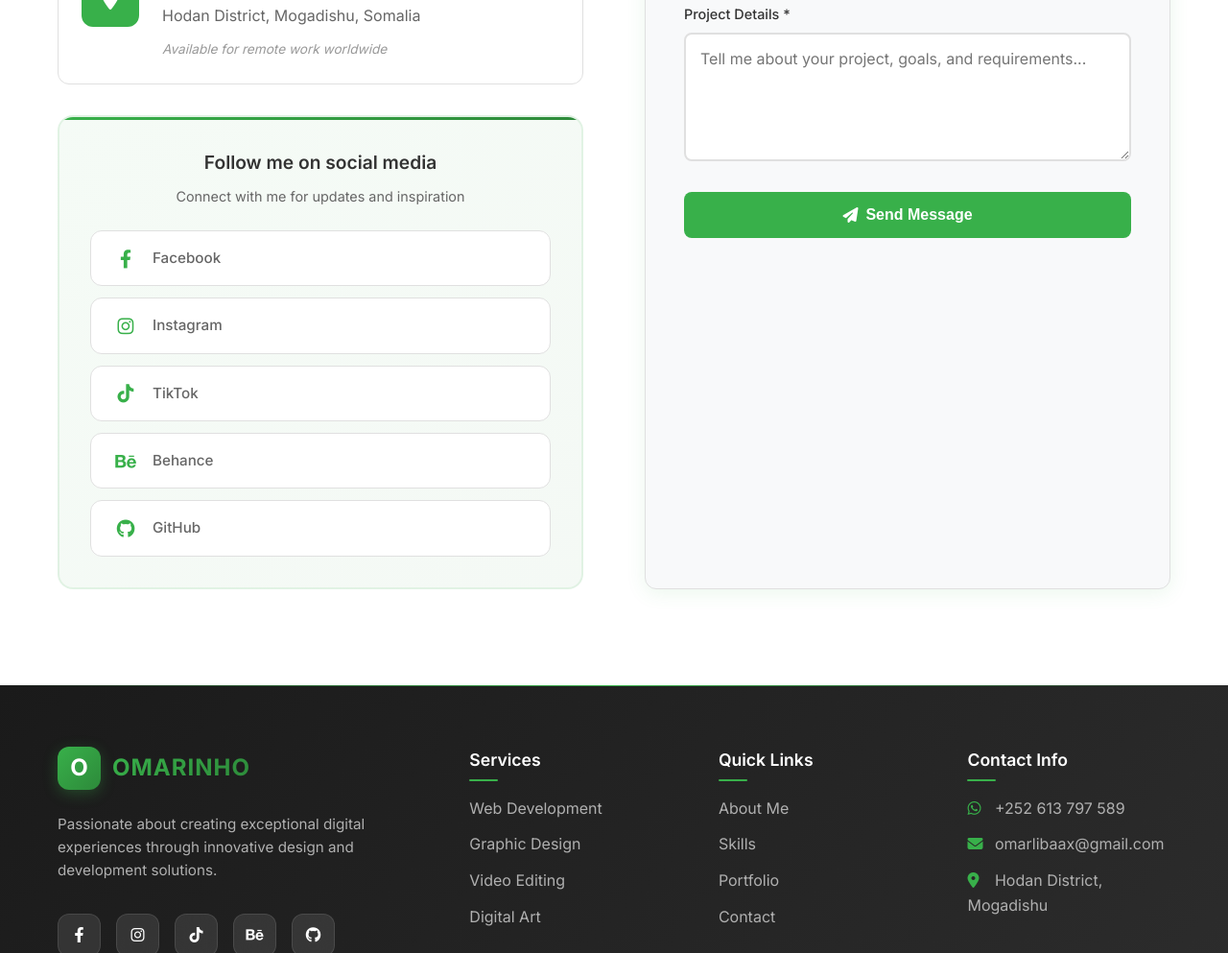
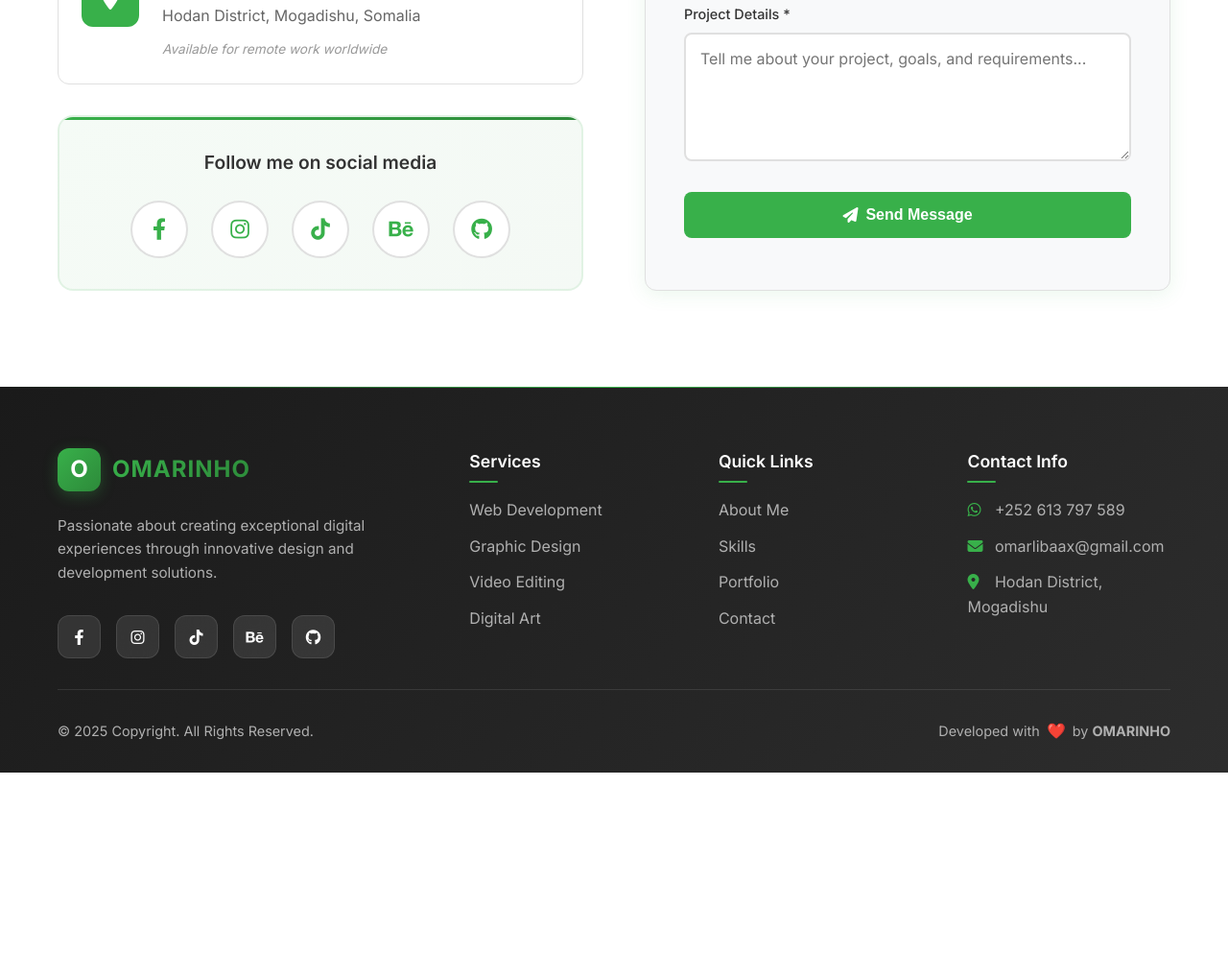
Before and after one commit to omarlibaax/MyPortifolio, a plain HTML site: page index.html in a window 1280 px wide. Shown: the part 5835-6828 px from the top of the page at 96% size. After the commit the page ends 6640 px from the top, so only its background shows below. Drawn offline with Linux system fonts and the light colour scheme.

Commit message:
Simplify social media section: Icons only with better alignment
- Removed social media names and subtitle text
- Changed layout from vertical cards to horizontal circular icons
- Improved alignment with centered flex layout
- Enhanced hover effects with background color change
- Better spacing and visual hierarchy
- Cleaner, more minimal design

```diff
--- a/index.html
+++ b/index.html
@@ -638,28 +638,22 @@
                     <div class="contact-social">
                         <div class="social-header">
                             <h3>Follow me on social media</h3>
-                            <p>Connect with me for updates and inspiration</p>
                         </div>
                         <div class="social-links">
                             <a href="https://www.facebook.com/omarlibaax10" class="social-link" aria-label="Facebook">
                                 <i class="fab fa-facebook-f"></i>
-                                <span class="social-name">Facebook</span>
                             </a>
                             <a href="https://www.instagram.com/omarlibax" class="social-link" aria-label="Instagram">
                                 <i class="fab fa-instagram"></i>
-                                <span class="social-name">Instagram</span>
                             </a>
                             <a href="https://www.tiktok.com/@omarlibaax" class="social-link" aria-label="TikTok">
                                 <i class="fab fa-tiktok"></i>
-                                <span class="social-name">TikTok</span>
                             </a>
                             <a href="https://www.behance.net/omarlibaax" class="social-link" aria-label="Behance">
                                 <i class="fab fa-behance"></i>
-                                <span class="social-name">Behance</span>
                             </a>
                             <a href="https://github.com/omarlibaax" class="social-link" aria-label="GitHub">
                                 <i class="fab fa-github"></i>
-                                <span class="social-name">GitHub</span>
                             </a>
                         </div>
                     </div>
--- a/styles.css
+++ b/styles.css
@@ -1135,18 +1135,21 @@ body {
 
 .social-links {
     display: flex;
-    flex-direction: column;
-    gap: 0.75rem;
+    justify-content: center;
+    align-items: center;
+    gap: 1.5rem;
+    flex-wrap: wrap;
 }
 
 .social-links .social-link {
     display: flex;
     align-items: center;
-    gap: 1rem;
-    padding: 1rem 1.5rem;
+    justify-content: center;
+    width: 60px;
+    height: 60px;
     background: var(--bg-white);
-    border: 1px solid var(--border-light);
-    border-radius: 12px;
+    border: 2px solid var(--border-light);
+    border-radius: 50%;
     text-decoration: none;
     color: var(--text-gray);
     transition: all 0.3s ease;
@@ -1170,27 +1173,22 @@ body {
 }
 
 .social-links .social-link:hover {
-    transform: translateY(-2px);
-    box-shadow: 0 8px 25px rgba(56, 176, 74, 0.15);
+    transform: translateY(-3px);
+    box-shadow: 0 10px 30px rgba(56, 176, 74, 0.2);
     border-color: var(--primary-color);
-    color: var(--primary-color);
+    background: var(--primary-color);
+    color: var(--bg-white);
 }
 
 .social-links .social-link i {
-    font-size: 1.2rem;
-    width: 24px;
-    text-align: center;
-    color: var(--primary-color);
-}
-
-.social-links .social-link .social-name {
-    font-weight: 500;
-    font-size: 0.95rem;
+    font-size: 1.4rem;
+    color: var(--primary-color);
+    transition: all 0.3s ease;
 }
 
 .social-links .social-link:hover i {
+    color: var(--bg-white);
     transform: scale(1.1);
-    transition: transform 0.3s ease;
 }
 
 .contact-form {
```
